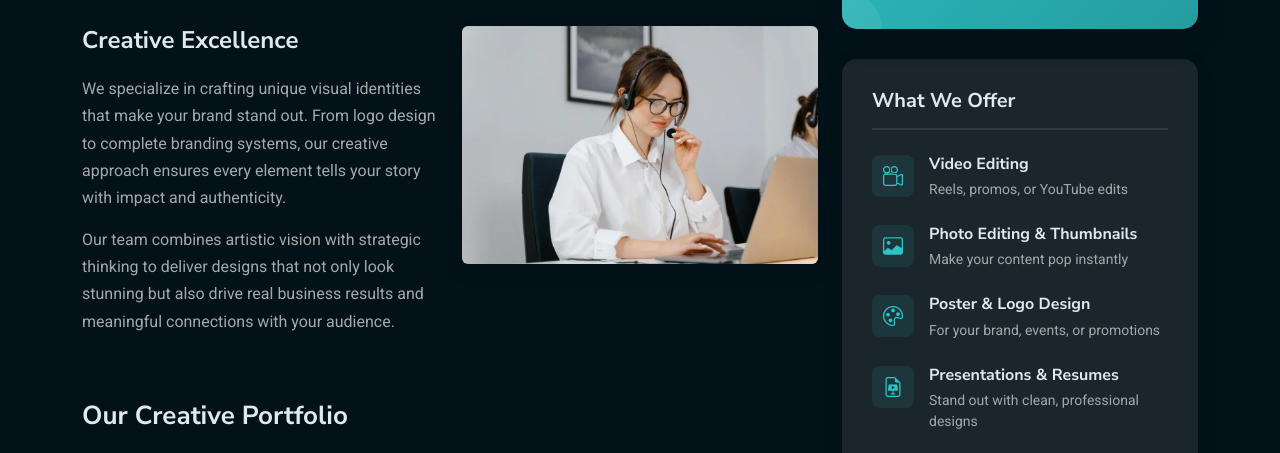
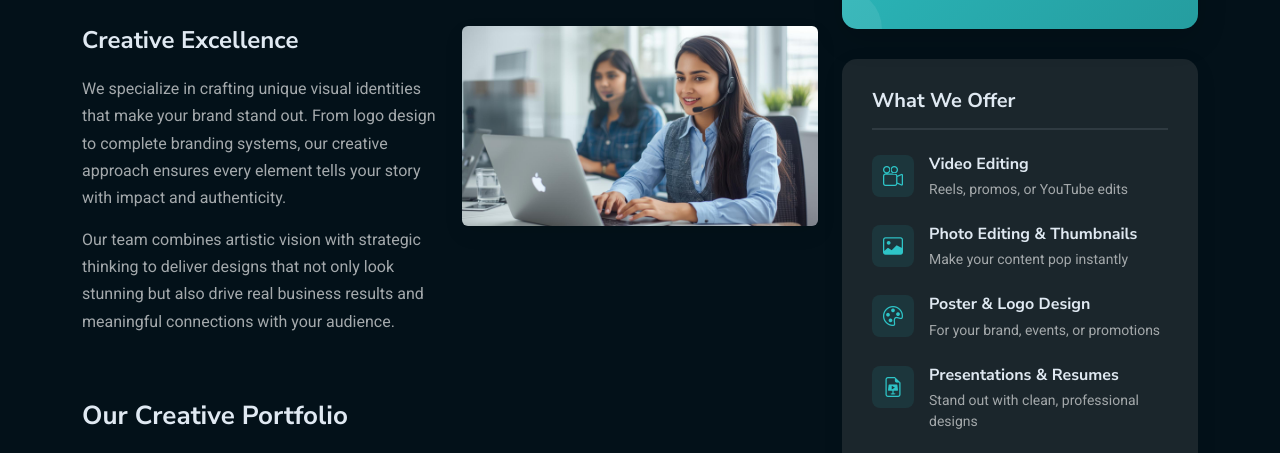
Before and after one commit to infoskcreativecorner-glitch/skcreativecorner, a plain HTML site: page service-details.html in a window 1280 px wide. Shown: the part 750-1203 px from the top of the page. Drawn offline with Linux system fonts and the light colour scheme.

Commit message:
Update service details page with support image

```diff
--- a/service-details.html
+++ b/service-details.html
@@ -231,7 +231,7 @@
                         </div>
                       </div>
                       <div class="col-md-6">
-                        <img src="assets/img/services/services-7.webp" alt="Digital Marketing Strategy" class="img-fluid rounded">
+                        <img src="assets/img/services/support.jpg" alt="Digital Marketing Strategy" class="img-fluid rounded">
                       </div>
                     </div>
                   </div>
```
Also changed, not shown: assets/img/services/support.jpg (added).
